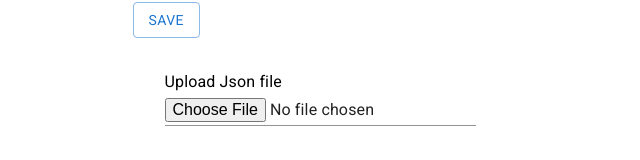
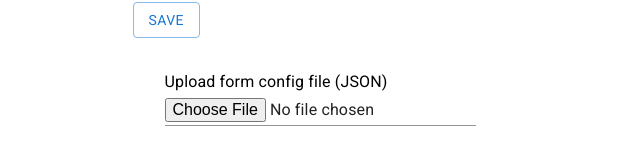
Before and after one commit to robergwillian/dynamicForms, a Next.js app: page / in a window 1280 px wide. Shown: the part 544-704 px from the top of the page, without its empty margins (320-960 px from the left). Built offline with nearby package versions, Linux system fonts and the light colour scheme.

Commit message:
added a json loader to create custom forms

```diff
--- a/src/components/form-builder/form-builder.component.js
+++ b/src/components/form-builder/form-builder.component.js
@@ -9,9 +9,10 @@ import { FormContext } from "../../context/form-context";
 
 const FormBuilder = ({ formName, fields, values }) => {
   const { handleChange, handleSubmit } = useContext(FormContext);
+
   const getFieldValue = (id) => {
-    const fieldData = values?.data?.filter((field) => field.fieldId === id);
-    return String(fieldData[0]?.value);
+    const [fieldData] = values?.data?.filter((field) => field.fieldId === id);
+    if (fieldData) return String(fieldData.value);
   };
 
   const renderFields = fields?.map((field) => {
--- a/src/components/json-loader/json-loader.component.js
+++ b/src/components/json-loader/json-loader.component.js
@@ -7,15 +7,13 @@ const JSONLoader = ({ setFormConfig }) => {
     const fileReader = new FileReader();
     fileReader.readAsText(e.target.files[0]);
     fileReader.onload = (event) => {
-      setFormConfig(JSON.parse(event.target.result), () => {
-        console.log(JSON.parse(event.target.result));
-      });
+      setFormConfig(JSON.parse(event.target.result));
     };
   };
 
   return (
     <Box sx={styles.loaderWrapper}>
-      <Typography>Upload Json file</Typography>
+      <Typography>Upload form config file (JSON)</Typography>
       <Input type="file" onChange={(e) => handleChange(e)} />
     </Box>
   );
--- a/src/pages/index.js
+++ b/src/pages/index.js
@@ -29,7 +29,6 @@ export default function Home() {
     }
   };
 
-  console.log({ formConfig: formConfig });
   return (
     <Box sx={styles.container}>
       <Head>
```
